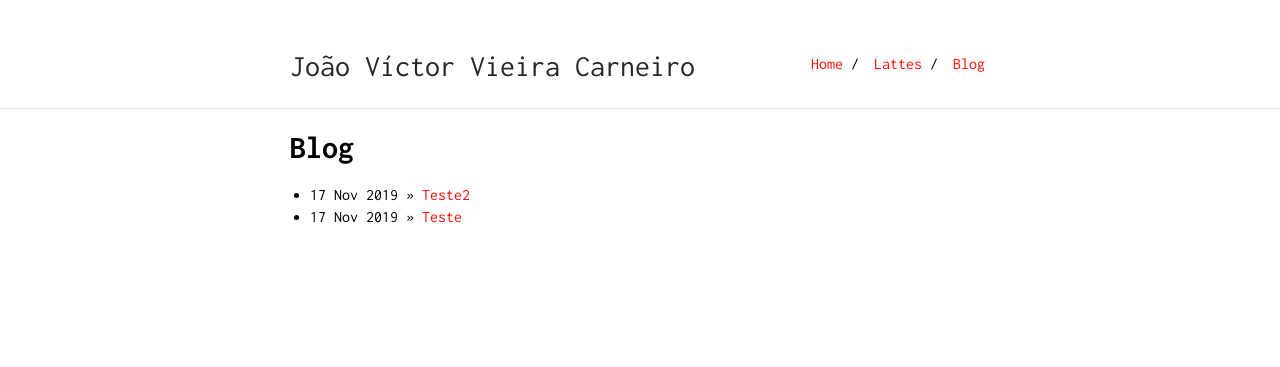
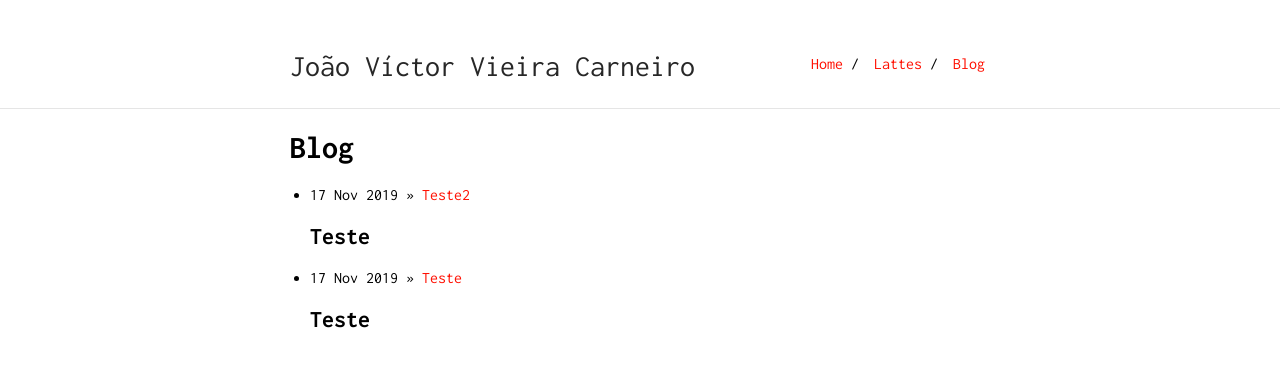
Before and after one commit to joaovvcarneiro/joaovvcarneiro.github.io, a Jekyll site: the page built from blog/index.html, in a window 1280 px wide. Shown: the top 367 px of the page. Built offline with Jekyll 4.4.1, drawn with Linux system fonts in a browser that asks for light colours; the list of posts is cut into pages by our own code.

Commit message:
Update index.html

```diff
--- a/blog/index.html
+++ b/blog/index.html
@@ -6,6 +6,12 @@ title: Blog
 <h1>{{ page.title }}</h1>
 	<ul class="posts">
 	  {% for post in site.posts %}
-	    <li><span>{{ post.date | date_to_string }}</span> » <a href="{{ post.url }}" title="{{ post.title }}">{{ post.title }}</a></li>
+	    <li>
+            <span>{{ post.date | date_to_string }}</span> »
+            <a href="{{ post.url }}" title="{{ post.title }}">
+                {{ post.title }}
+            </a>
+            {{ post.excerpt }}
+        </li>
 	  {% endfor %}
     </ul>
```
